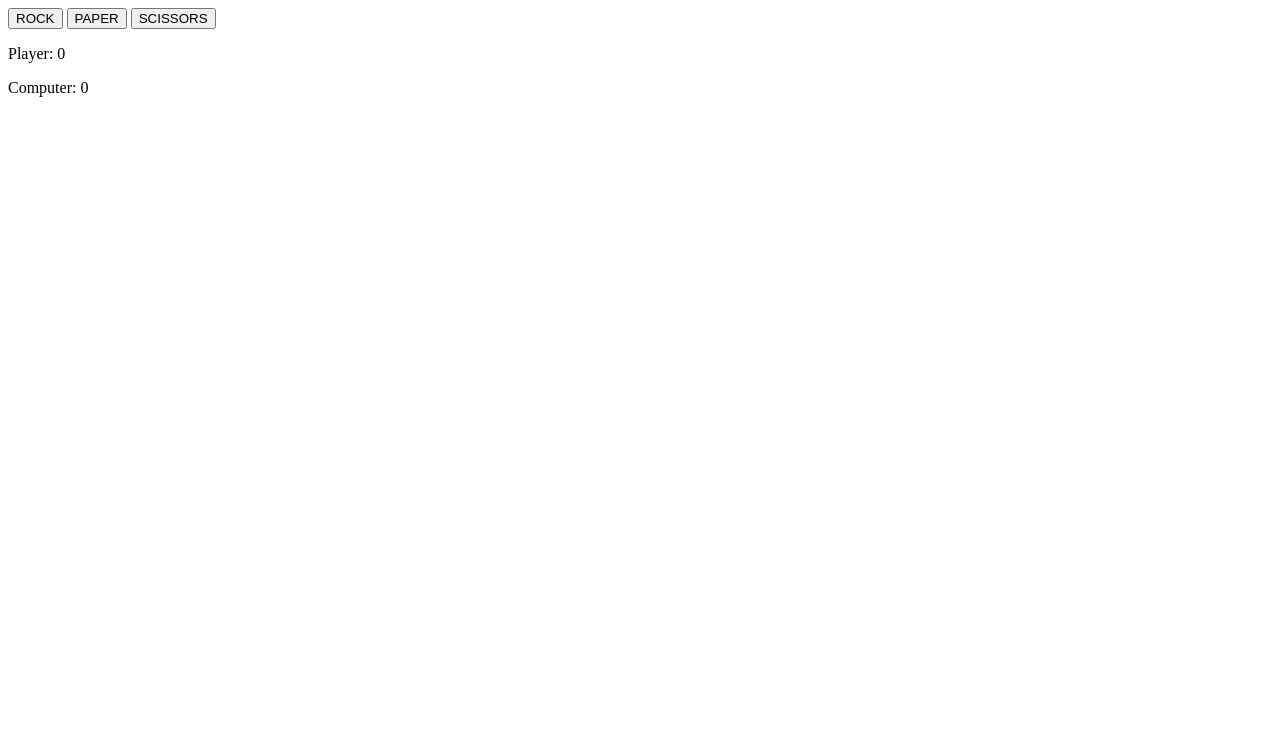
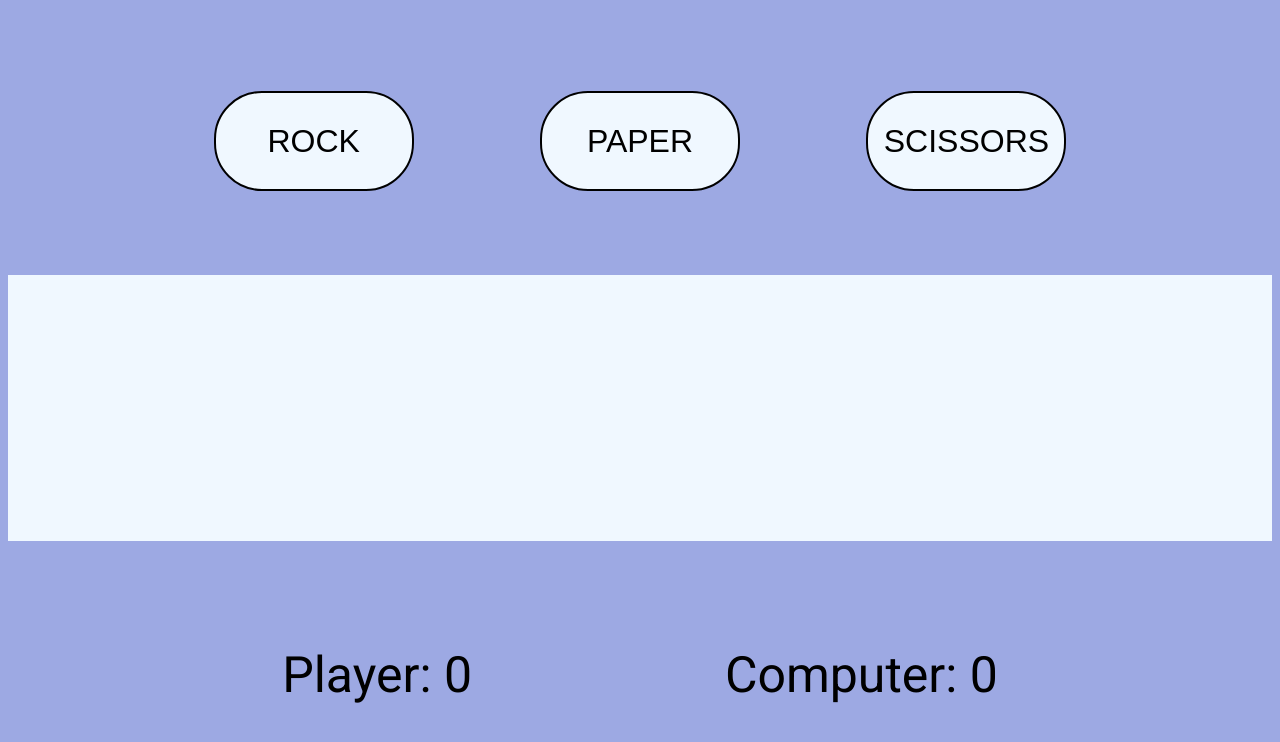
Before and after one commit to danielwhitty/odin-rock-paper-scissors, a plain HTML site: page index.html in a window 1280 px wide. Drawn offline with Linux system fonts and the light colour scheme.

Commit message:
Include stylesheet

```diff
--- a/index.html
+++ b/index.html
@@ -2,6 +2,11 @@
 <html lang="en">
 <head>
     <meta charset="UTF-8">
+    <link rel="stylesheet" href="./styles.css">
+    <script src="./scripts.js" defer></script>
+    <link rel="preconnect" href="https://fonts.googleapis.com">
+    <link rel="preconnect" href="https://fonts.gstatic.com" crossorigin>
+    <link href="https://fonts.googleapis.com/css2?family=Roboto&display=swap" rel="stylesheet">
     <title>Rock, Paper, Scissors</title>
 </head>
 <body>
@@ -16,6 +21,5 @@
         <p id="round-winner"></p>
     </div>
     <div class="results"></div>
-    <script src="./scripts.js"></script>
 </body>
 </html>
--- a/scripts.js
+++ b/scripts.js
@@ -79,7 +79,7 @@ function updateScore(winner) {
         const optionsDiv = document.querySelector('.options');
         optionsDiv.style.display = 'none';
         winnerPara.textContent =
-            `GAME OVER!: ${capitalFirstLetter(winner)} wins the game!`;
+            `GAME OVER! ${capitalFirstLetter(winner)} wins the game!`;
         return;
     }
 
--- /dev/null
+++ b/styles.css
@@ -0,0 +1,59 @@
+html {
+    height: 100%;
+}
+
+body {
+    display: flex;
+    flex-direction: column;
+    background: #9da9e3;
+    min-height: 100%;
+    font-family: 'Roboto';
+}
+
+.options {
+    display: flex;
+    justify-content: center;
+    align-items: center;
+    gap: 10%;
+    flex: 1 1 0;
+    min-height: 100%;
+}
+
+.options button {
+    height: 100px;
+    width: 200px;
+    border-radius: 1.5em;
+    font-size: 32px;
+    background-color: aliceblue;
+    border: 2px solid black;
+}
+
+button:hover {
+    background-color: #adbfce;
+}
+
+.current-round {
+    display: flex;
+    flex-direction: column;
+    align-items: center;
+    justify-content: center;
+    flex: 1 1 0;
+    font-size: 32px;
+    background: aliceblue;
+    margin: 0px;
+}
+
+#round-winner {
+    font-size: 40px;
+    font-weight: bold;
+}
+
+.results {
+    display: flex;
+    margin-top: auto;
+    justify-content: center;
+    align-items: center;
+    flex: 1 1 0;
+    gap: 20%;
+    font-size: 50px;
+}
```
